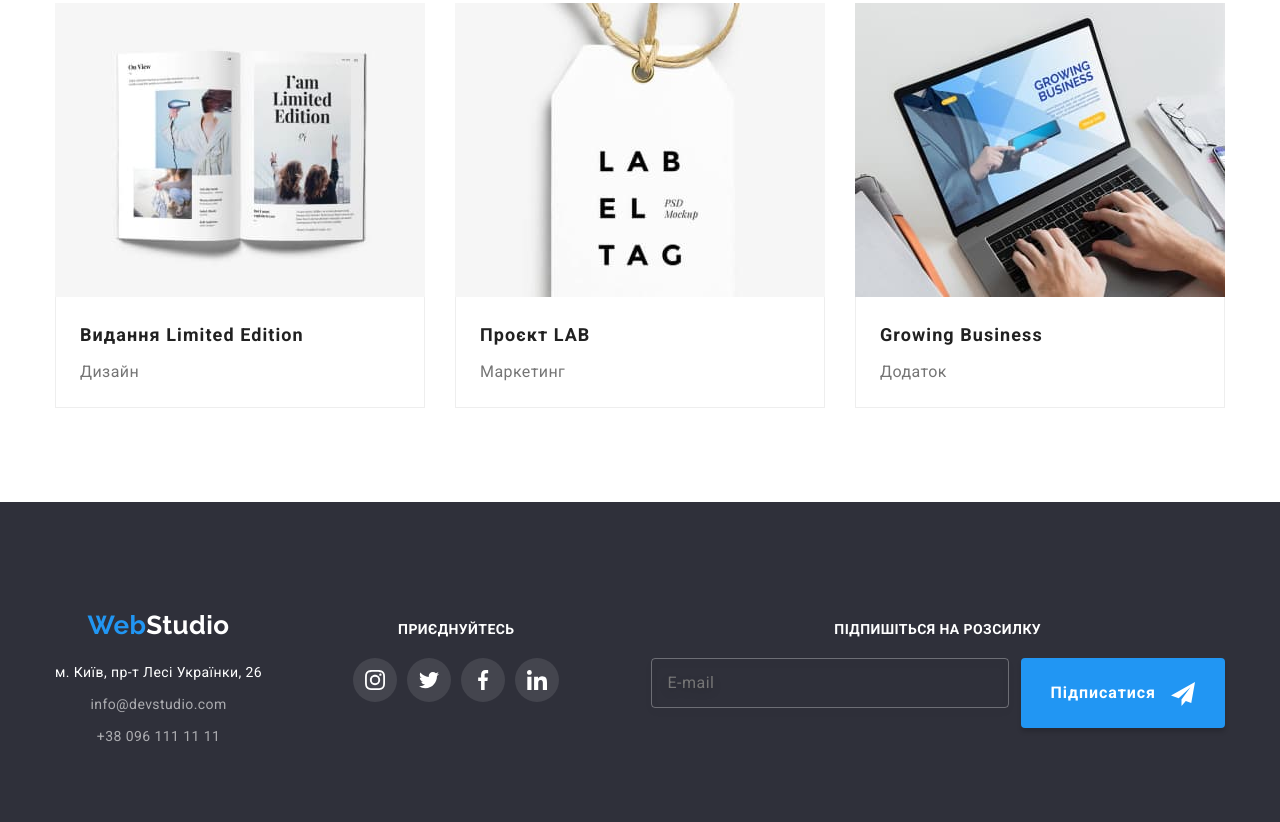
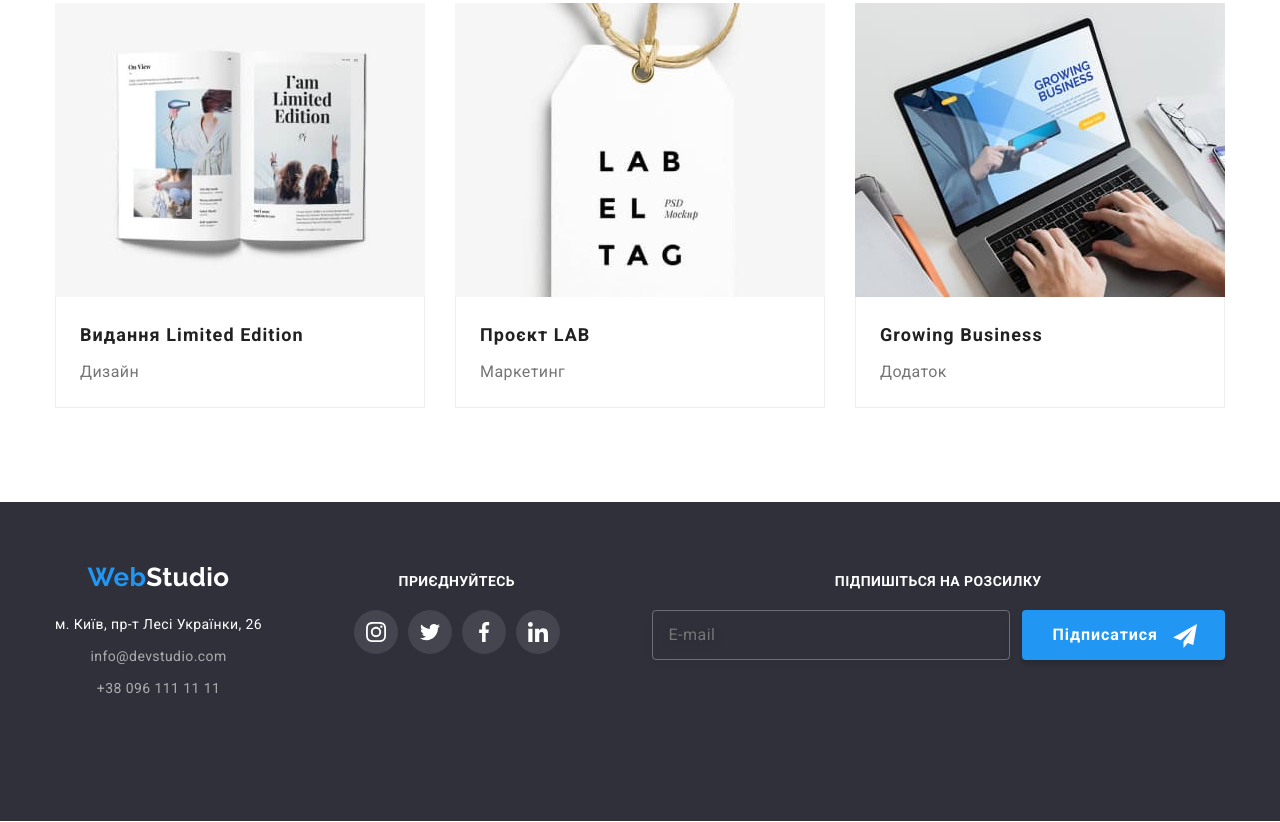
Before and after one commit to katushka211/goit-markup-hw-08, a plain HTML site: page portfolio.html in a window 1280 px wide. Shown: the part 1154-1976 px from the top of the page. Drawn offline with nearby package versions, Linux system fonts and the light colour scheme.

Commit message:
add adaptive in footer

```diff
--- a/sass/components/_logo.scss
+++ b/sass/components/_logo.scss
@@ -1,10 +1,14 @@
 .logo {
   font-family: 'Raleway';
   font-weight: 700;
-  font-size: 26px;
-  line-height: 1.19;
+  font-size: 24px;
+  line-height: 1.17;
   color: var(--accent-color);
   text-decoration: none;
+  @include desktop {
+    font-size: 26px;
+    line-height: 1.19;
+  }
 }
 
 .header__logo {
--- a/sass/layouts/_footer.scss
+++ b/sass/layouts/_footer.scss
@@ -11,8 +11,9 @@
 // }
 
 .footer__container {
-  @media screen and (min-width: 480px) {
   text-align: center;
+  // @media screen and (min-width: 480px) {
+  //   text-align: center;
   @media screen and (min-width: 768px) {
     display: flex;
     flex-wrap: wrap;
@@ -23,6 +24,12 @@
     display: flex;
     align-items: baseline;
     justify-content: space-between;
+  }
+}
+
+.footer-box {
+  @include tablet {
+    margin-bottom: 60px;
   }
 }
 
@@ -46,15 +53,21 @@
   &:focus {
     color: var(--accent-color);
   }
-    @media screen and (min-width: 480px) {
   margin-top: 8px;
-    }
+  // @media screen and (min-width: 480px) {
+  //   // margin-top: 8px;
+  // }
 }
 
 .join {
-    @media screen and (min-width: 480px) {
   margin-top: 60px;
   margin-bottom: 60px;
+  @media screen and (min-width: 480px) {
+    //   margin-top: 60px;
+    //   margin-bottom: 60px;
+  }
+  @include tablet {
+    margin: 0;
   }
 }
 .join-list {
@@ -115,10 +128,16 @@
     align-items: center;
     letter-spacing: 0.03em;
   }
-    @media screen and (min-width: 480px) {
-      margin-bottom: 20px;
   width: 100%;
+  @include tablet {
+    display: block;
+    width: 450px;
+    height: 50px;
+    margin: 0 auto;
   }
+  // @media screen and (min-width: 480px) {
+  //   width: 100%;
+  // }
   @media screen and (min-width: 1200px) {
     width: 358px;
     height: 50px;
@@ -128,7 +147,8 @@
 
 .subscribe__button {
   // min-width: 200px;
-    padding: 10px 28px;
+  margin-top: 20px;
+  padding: 10px 28px 10px 31px;
   font-style: normal;
   align-items: center;
   text-align: center;
@@ -136,10 +156,13 @@
   &:focus {
     background-color: var(--accent-secondary-color);
   }
+  @include desktop {
+    margin-top: 0;
+    border: transparent;
+  }
 }
 
 .subscribe__icon {
   vertical-align: middle;
   margin-left: 10px;
 }
-}
```
Also changed, not shown: index.html (+4 -4 lines), css/main.css, css/main.min.css, 2 other files. Lines whose indentation alone changed are shown as unchanged.
